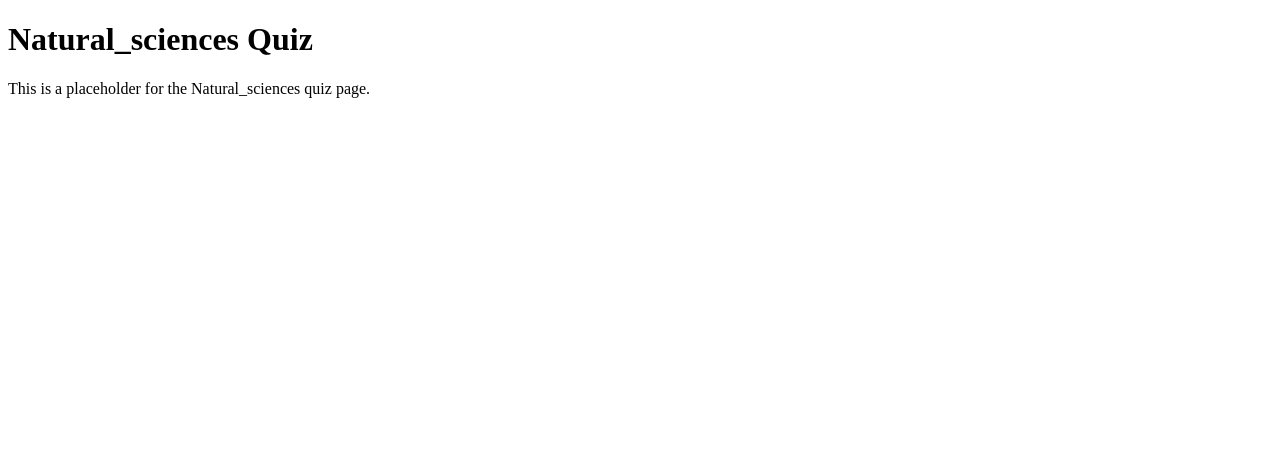
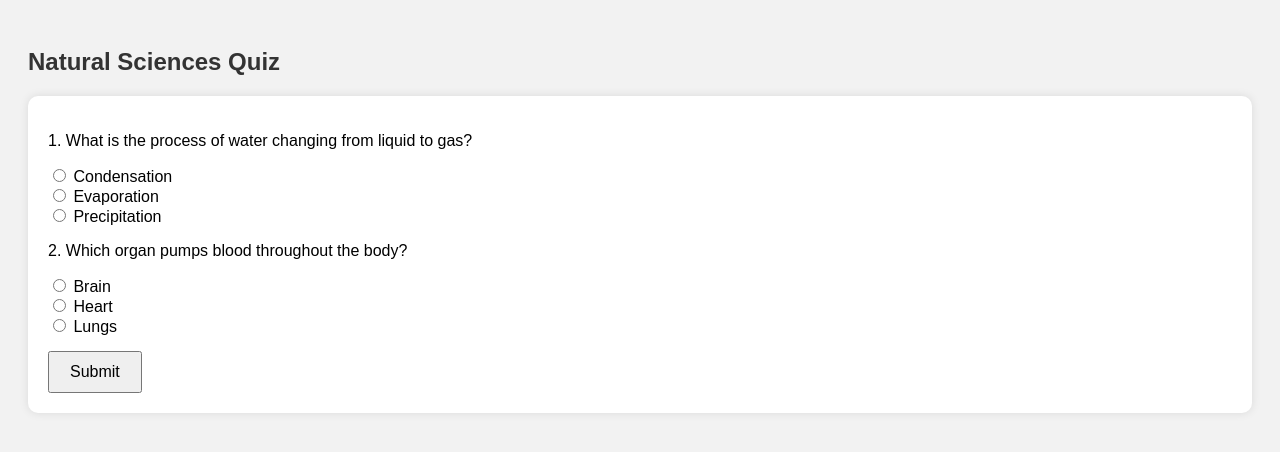
Before and after one commit to Pers23/Adaptivelearn-web, a plain HTML site: page natural_sciences.html in a window 1280 px wide. Drawn offline with Linux system fonts and the light colour scheme.

Commit message:
Add files via upload

```diff
--- a/natural_sciences.html
+++ b/natural_sciences.html
@@ -2,10 +2,23 @@
 <html lang="en">
 <head>
     <meta charset="UTF-8">
-    <title>Natural_sciences Quiz</title>
+    <title>Natural Sciences Quiz</title>
+    <link rel="stylesheet" href="style.css">
 </head>
 <body>
-    <h1>Natural_sciences Quiz</h1>
-    <p>This is a placeholder for the Natural_sciences quiz page.</p>
+    <h2>Natural Sciences Quiz</h2>
+    <form id="science-quiz-form">
+        <p>1. What is the process of water changing from liquid to gas?</p>
+        <label><input type="radio" name="q1" value="a"> Condensation</label><br>
+        <label><input type="radio" name="q1" value="b"> Evaporation</label><br>
+        <label><input type="radio" name="q1" value="c"> Precipitation</label><br>
+
+        <p>2. Which organ pumps blood throughout the body?</p>
+        <label><input type="radio" name="q2" value="a"> Brain</label><br>
+        <label><input type="radio" name="q2" value="b"> Heart</label><br>
+        <label><input type="radio" name="q2" value="c"> Lungs</label><br>
+
+        <button type="submit">Submit</button>
+    </form>
 </body>
 </html>
--- a/style.css
+++ b/style.css
@@ -1 +1,22 @@
-<!-- style.css content for homepage -->
+body {
+    font-family: Arial, sans-serif;
+    background-color: #f2f2f2;
+    padding: 20px;
+}
+
+h1, h2 {
+    color: #333;
+}
+
+form {
+    background: #fff;
+    padding: 20px;
+    border-radius: 10px;
+    box-shadow: 0 0 10px rgba(0, 0, 0, 0.1);
+}
+
+button {
+    margin-top: 15px;
+    padding: 10px 20px;
+    font-size: 16px;
+}
```
Also changed, not shown: english.html (+24 -1 lines), index.html (+10 -10 lines), math.html (+24 -1 lines).
